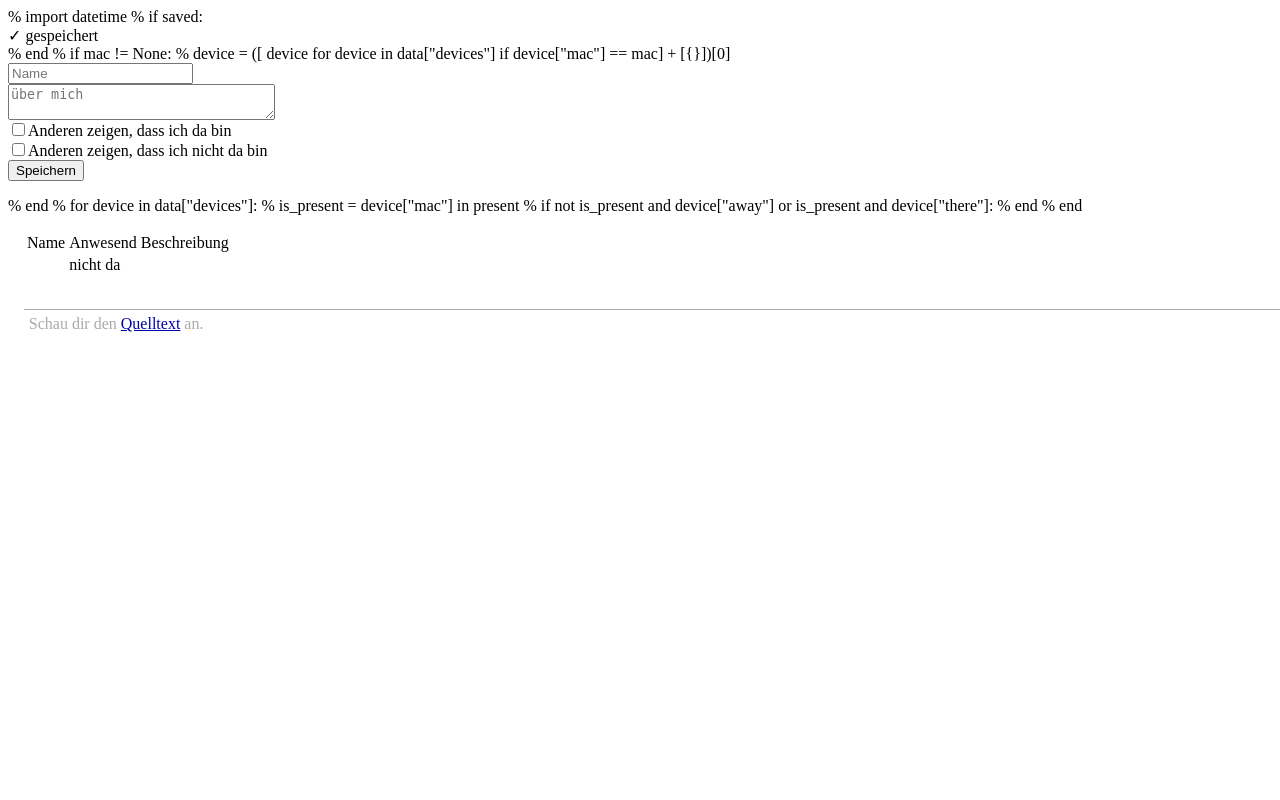
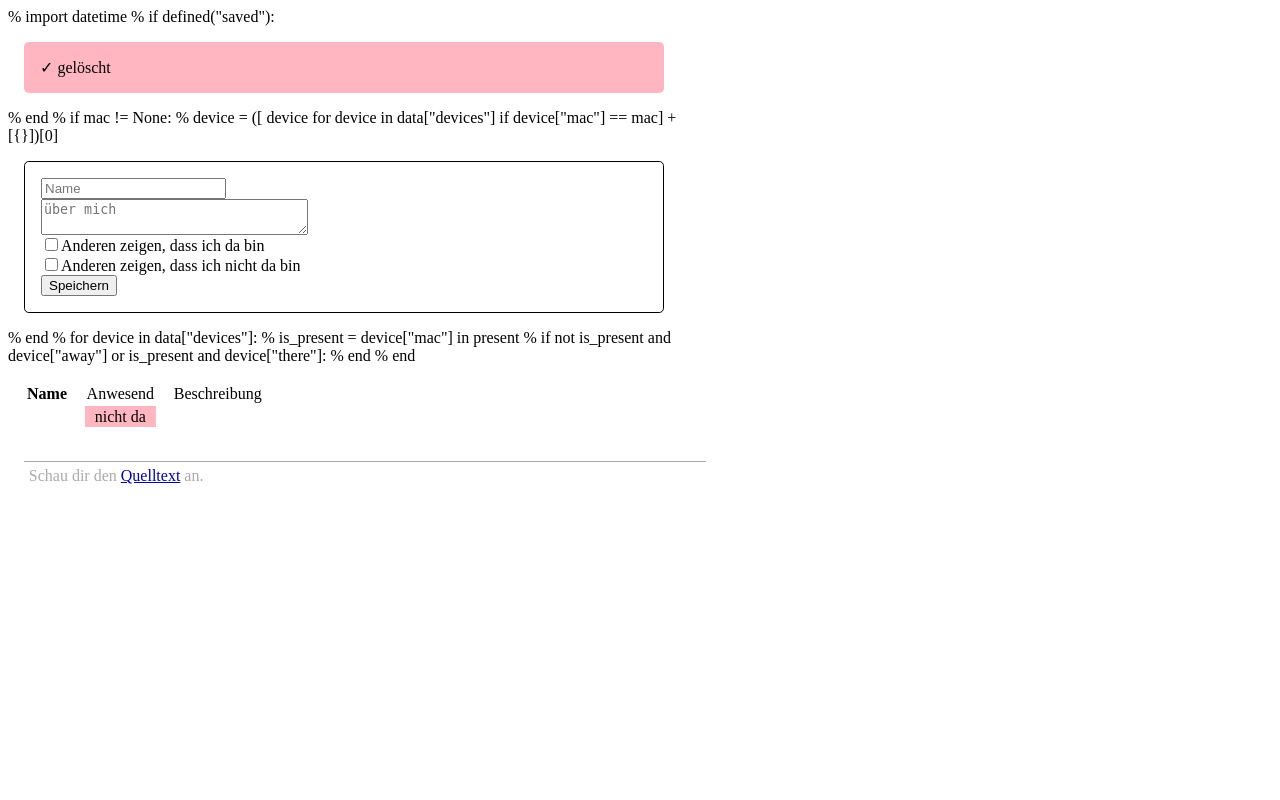
Before and after one commit to Chaostreff-Potsdam/wer-ist-da, a Python web app: template templates/index.html in a window 1280 px wide. Run offline with Jinja, Linux system fonts and the light colour scheme; the template is opened without the code that fills it, so the values that code supplies are empty.

Commit message:
format table

```diff
--- a/static/index.css
+++ b/static/index.css
@@ -1,7 +1,25 @@
+/* page */
+
+body {
+    max-width: 42em;
+}
 
 /* form */
+.saved {
+    background: lightgreen;
+}
 
-.new-entry .new-entry {
+.deleted {
+    background: lightpink;
+}
+
+.message {
+    margin: 1em;
+    padding: 1em;
+    border-radius: 0.3em;
+}
+
+.new-entry {
     margin: 1em;
     padding: 1em;
     border-color: black;
@@ -36,3 +54,23 @@
 .devices {
     margin: 1em;
 }
+
+.devices .name {
+    text-align: left;
+    font-weight: bold;
+    padding-right: 1em;
+}
+
+.devices .presence {
+    text-align: center;
+    padding: 0.1em;
+    padding: 0.1em;
+}
+
+.devices .away .presence {
+    background: lightpink;
+}
+
+.devices .about {
+    padding-left: 1em;
+}
--- a/templates/index.html
+++ b/templates/index.html
@@ -8,10 +8,11 @@
         <link href="static/index.css" rel="stylesheet" />
     </head>
     <body>
-      % if saved:
-        <div class="saved">
-            ✓ gespeichert {{ datetime.datetime.now().strftime("%H:%M:%S") }}
-        </div>
+      % if defined("saved"):
+          <div class="{{ "saved" if saved else "deleted" }} message">
+              ✓ {{ "gespeichert" if saved else "gelöscht" }}
+              {{ datetime.datetime.now().strftime("%H:%M:%S") }}
+          </div>
       % end
       % if mac != None:
           % device = ([ device for device in data["devices"] if device["mac"] == mac]  + [{}])[0]
```
Also changed, not shown: app.py (+7 -8 lines).
